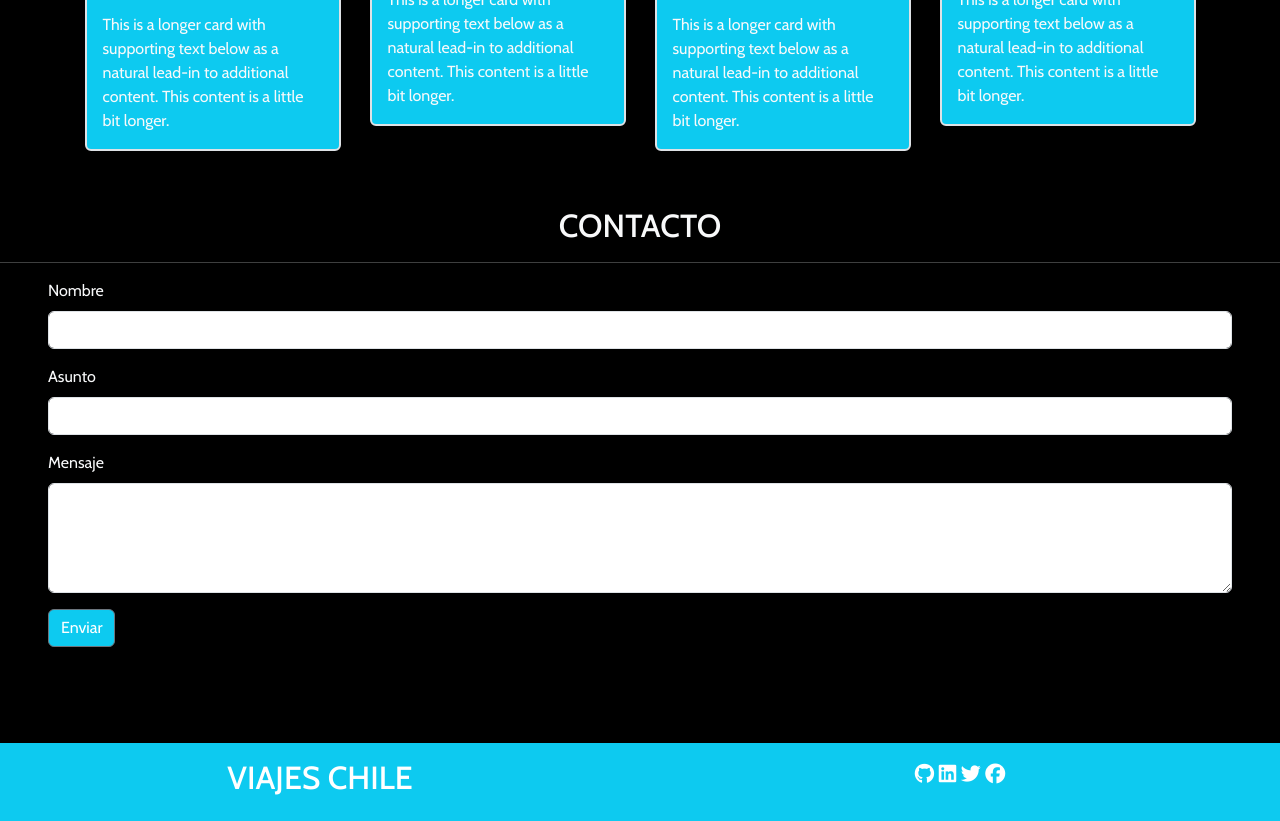
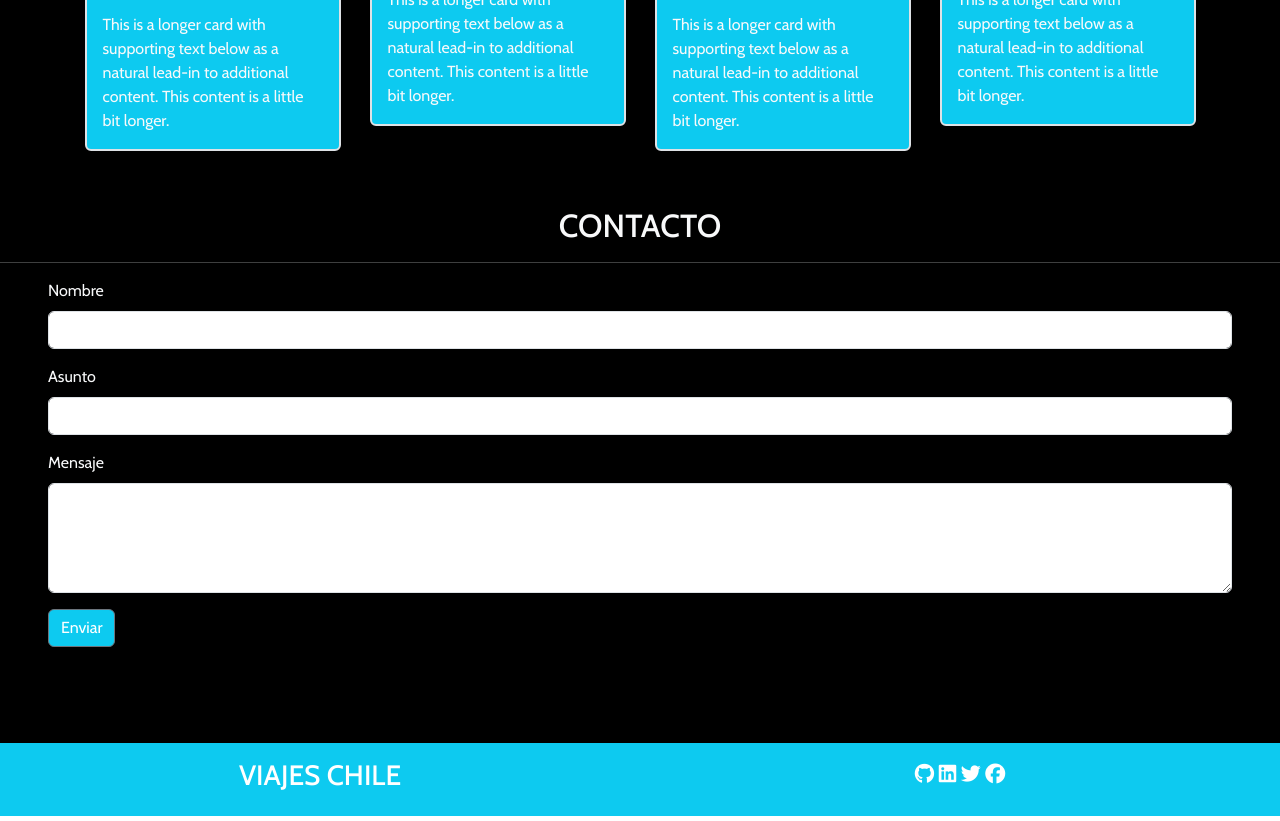
Before and after one commit to gonzaloparod1/viajes-chile, a plain HTML site: page index.html in a window 1280 px wide. Shown: the part 1738-2559 px from the top of the page. Drawn offline with nearby package versions, Linux system fonts and the light colour scheme.

Commit message:
version 2.0

```diff
--- a/index.html
+++ b/index.html
@@ -230,7 +230,7 @@
     <footer class="bg-info">
         <div class="row m-0">
             <div class="col-6 p-3 text-center text-white">
-                <h2>VIAJES CHILE</h2>
+                <h3>VIAJES CHILE</h3>
             </div>
 
             <div class="col-6 p-3 text-center text-white">
```
